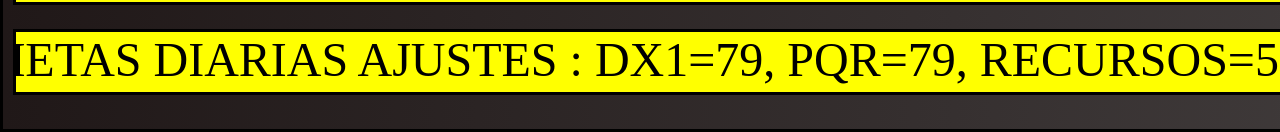
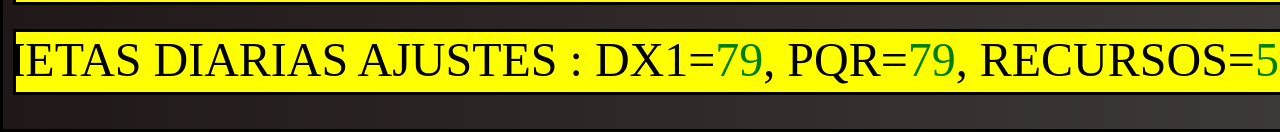
Before and after one commit to luiski84/aplicativos, a plain HTML site: page aplicativos.html in a window 1280 px wide. Shown: the part 1156-1288 px from the top of the page. Drawn offline with Linux system fonts and the light colour scheme.

Commit message:
Update aplicativos.html

```diff
--- a/aplicativos.html
+++ b/aplicativos.html
@@ -99,7 +99,7 @@
             <br>
 
             <div class="marquesin3">
-                    <div>METAS DIARIAS  AJUSTES : DX1=79, PQR=79, RECURSOS=56, SERVICIO=79, DIME=79 || METAS VARIABLE POR TRANSACCIONES: 1870 $90.097, 2000 $160.600, 2200 $353.320, 2300 $443.256, 2500 $602.250  || TMO DIME :5 MIN</div>
+                    <div>METAS DIARIAS  AJUSTES : DX1=<span>79</span>, PQR=<span>79</span>, RECURSOS=<span>56</span>, SERVICIO=<span>79</span>, DIME=<span>79</span> || METAS VARIABLE POR TRANSACCIONES: 1870 <span class="meta">$90097</span>, 2000 <span class="meta"> $160.600 </span>, 2200 <span class="meta" >$353.320 </span>, 2300 <span class="meta">$443.256 </span> , 2500 <span class="meta">$602.250  </span> || TMO DIME :<span> 5 MIN </span></div>
                 </div>
 
             </div>
```
